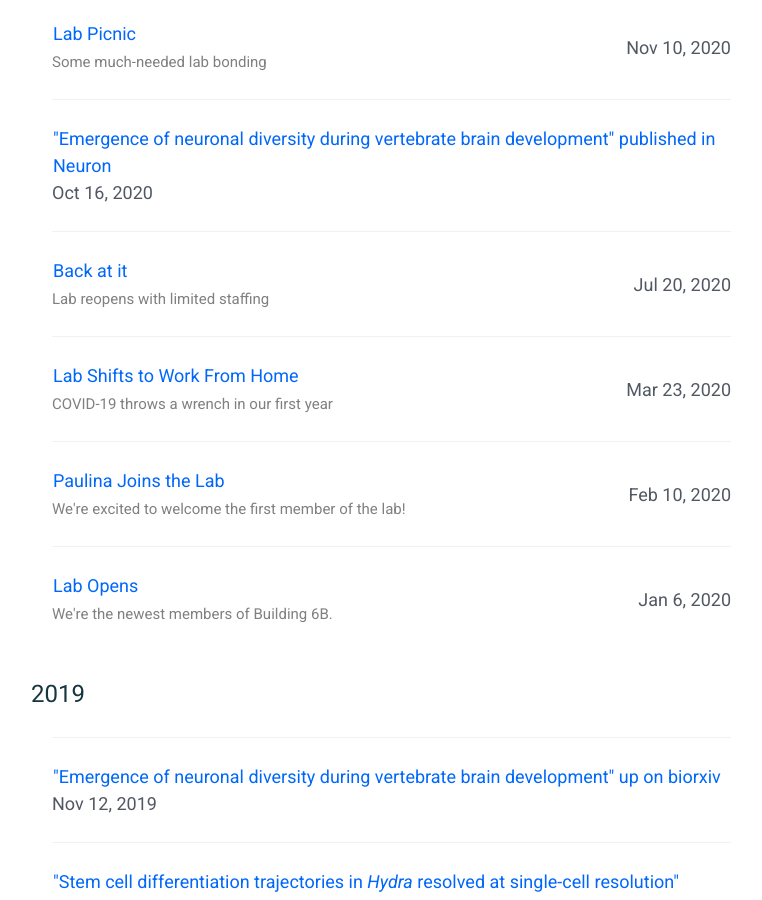
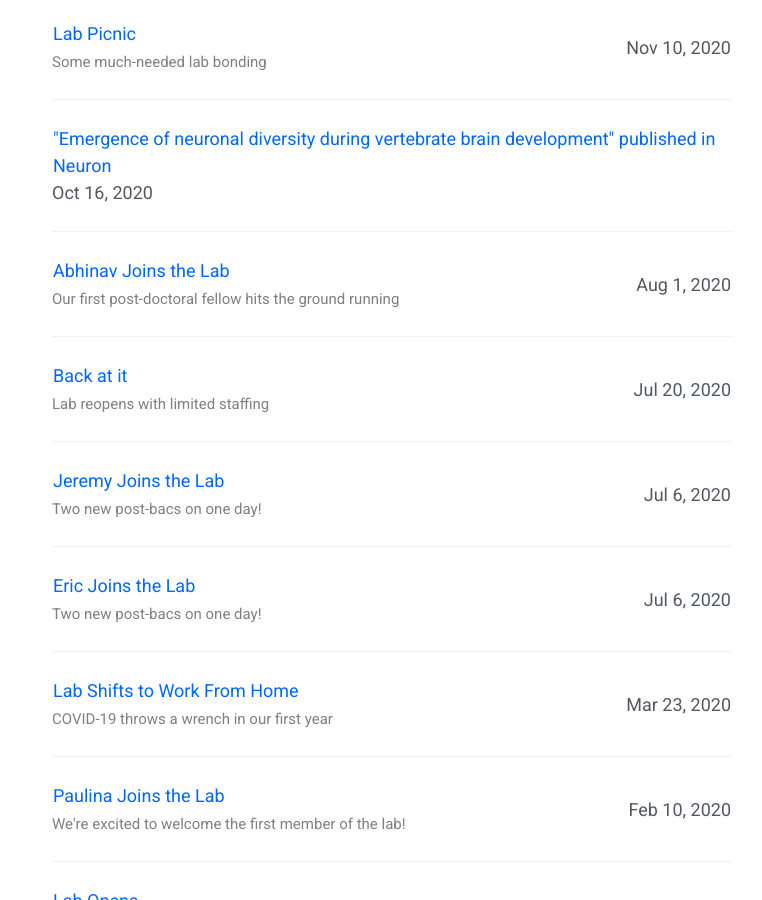
Before and after one commit to farrelllab/farrelllab.github.io, a Jekyll site: the page built from news.html, in a window 1280 px wide and 900 px high, scrolled down 371 px. Shown: the whole window, without its empty margins (259-1021 px from the left). Built offline with Jekyll 4.4.1, drawn with Linux system fonts in a browser that asks for light colours.

Commit message:
Lab members join

```diff
--- /dev/null
+++ b/_posts/2020-07-06-eric-joins.md
@@ -0,0 +1,14 @@
+---
+layout: post
+title: "Eric Joins the Lab"
+description: "Two new post-bacs on one day!"
+date: 2020-07-06
+---
+
+Eric Upton has joined the lab as a new post-bac! He graduated from University of Maryland, where he worked on characterizing the kinetics and spectral properties of melanopsin, as well as rod and cone opsins from several animals. In the lab, he's learning to work with scRNAseq data and imaging data as he studies the early embryonic response to DNA damage.
+
+Welcome, Eric!
+
+<figure align="center">
+  <img src="../../assets/people/Upton-Eric-2020.png" alt="Portrait of Eric Upton" align="center" width="288" height="288" />
+</figure>
--- /dev/null
+++ b/_posts/2020-07-06-jeremy-joins.md
@@ -0,0 +1,14 @@
+---
+layout: post
+title: "Jeremy Joins the Lab"
+description: "Two new post-bacs on one day!"
+date: 2020-07-06
+---
+
+Jeremy Popowitz has joined the lab as a new post-bac! He graduated from American University where he researched the effects of hypoglycemia and endocrine disruptors on zebrafish behavioral responses and neural morphology. In the lab, he's learning to work with scRNAseq data and further his imaging skills as he studies the early embryonic response to DNA damage.
+
+Welcome, Jeremy!
+
+<figure align="center">
+  <img src="../../assets/people/Popowitz-Jeremy-2020.png" alt="Portrait of Jeremy Popowitz" align="center" with="288" height="288" />
+</figure>
--- /dev/null
+++ b/_posts/2020-08-01-abhinav-joins.md
@@ -0,0 +1,14 @@
+---
+layout: post
+title: "Abhinav Joins the Lab"
+description: "Our first post-doctoral fellow hits the ground running"
+date: 2020-08-01
+---
+
+Abhinav Sur has joined the lab as a new post-doc! He received his PhD from Clark University, where he worked in the lab of Neva Meyer. He worked on characterizing neurogenesis and development in the spiralian annelid, Capitella teleta, including its genetic and signaling inputs. In the lab, he is focused on characterizing zebrafish specification and differentiation using single-cell genomics to investigate the modular organization of development.
+
+Welcome, Abhinav!
+
+<figure align="center">
+  <img src="../../assets/people/Sur-Abhinav-2020.png" alt="Portrait of Abhinav Sur" width="288" height="288" />
+</figure>
```
Also changed, not shown: _posts/2020-02-10-paulina-joins.md (+4 -0 lines), assets/people/Capar-Paulina-2020.png (added), assets/people/Farrell-Jeff-2020-Mask.png (added), assets/people/Farrell-Jeff-2020-NoMask.png (added), assets/people/Popowitz-Jeremy-2020.png (added), assets/people/Sur-Abhinav-2020.png (added), assets/people/Upton-Eric-2020.png (added).
